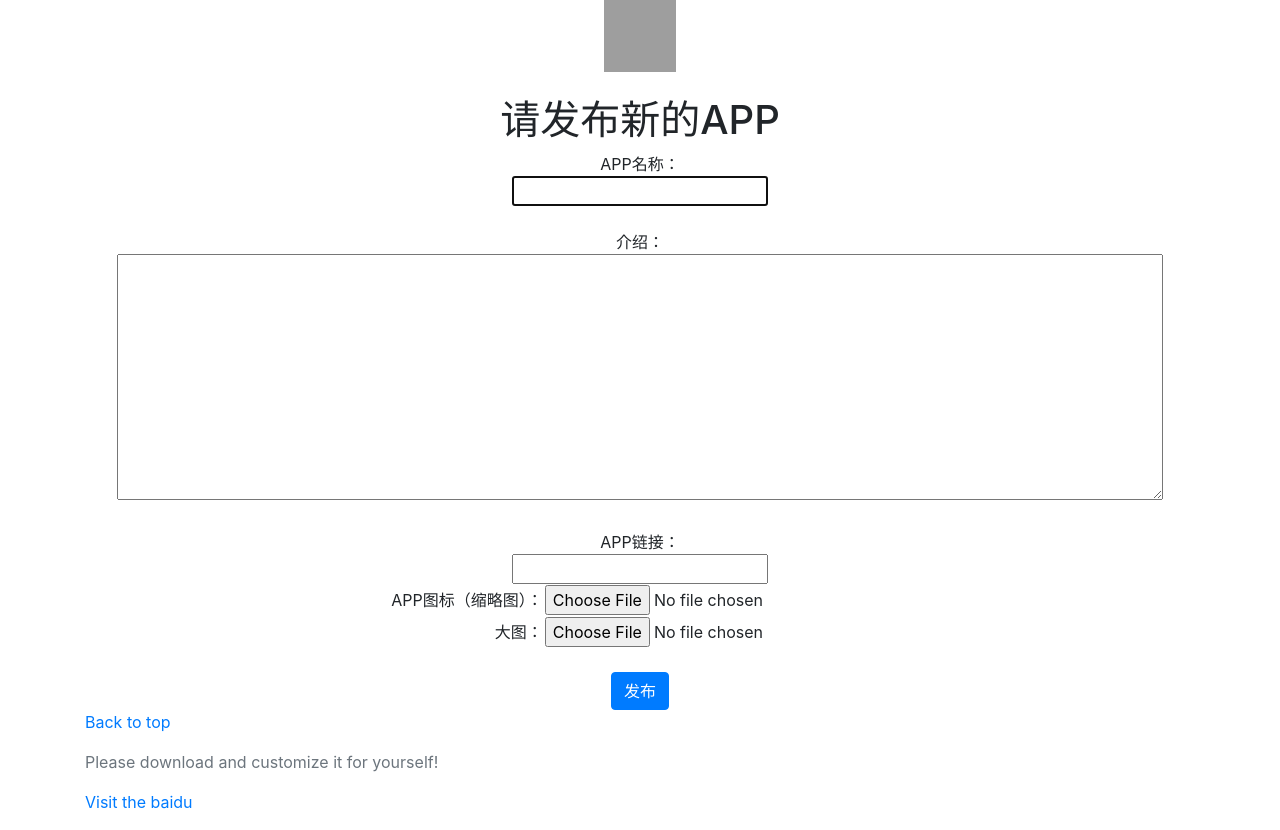
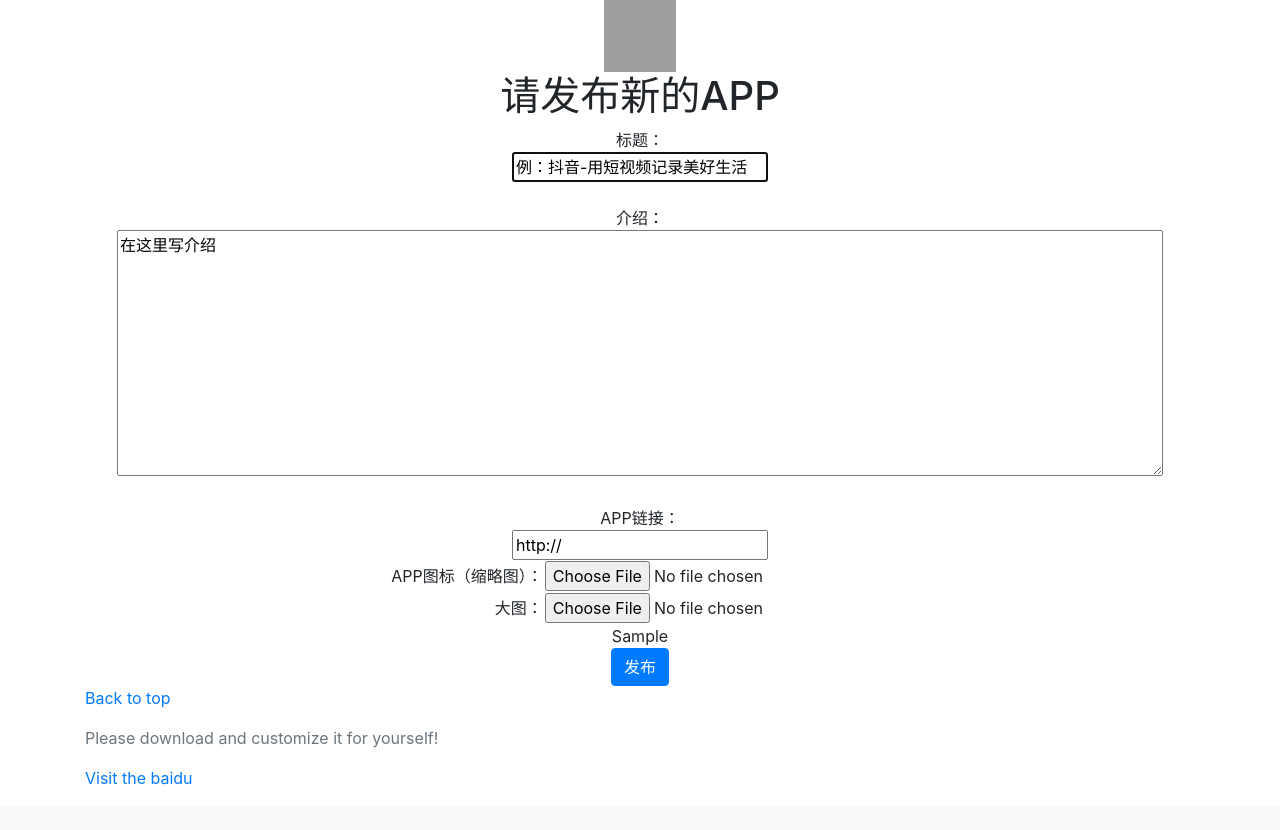
Before and after one commit to waityousea/product_hunt, a Django app: template products/templates/publish.html in a window 1280 px wide. Shown: the part 56-886 px from the top of the page. After the commit the page ends 841 px from the top, so only its background shows below. Run offline with Django 3.2, Linux system fonts and the light colour scheme; the template is opened without the code that fills it: most values are stand-ins (such as "Sample title", 1, 10 or a date in 2020); some libraries are stand-ins or nearby versions; grey boxes are pictures that could not be loaded.

Commit message:
产品发布页面完成

```diff
--- a/product_hunt/settings.py
+++ b/product_hunt/settings.py
@@ -127,3 +127,5 @@ STATIC_ROOT = os.path.join(BASE_DIR, 'static')
 STATIC_DIRS = [
     os.path.join(BASE_DIR, 'products/static')
 ]
+MEDIA_URL = '/media/'
+MEDIA_ROOT = os.path.join(BASE_DIR, 'media')
--- a/product_hunt/urls.py
+++ b/product_hunt/urls.py
@@ -17,6 +17,8 @@ from django.contrib import admin
 from django.urls import path,include
 import products.views
 import account.views
+from django.conf.urls.static import static
+from django.conf import settings
 
 urlpatterns = [
     path('admin/', admin.site.urls),
@@ -24,4 +26,4 @@ urlpatterns = [
     path('account/', include('account.urls')),
     path('products/', include('products.urls')),
 
-]
+] + static(settings.MEDIA_URL, document_root = settings.MEDIA_ROOT)
--- a/products/admin.py
+++ b/products/admin.py
@@ -1,3 +1,4 @@
 from django.contrib import admin
-
+from .models import Product
 # Register your models here.
+admin.site.register(Product)
--- a/products/templates/publish.html
+++ b/products/templates/publish.html
@@ -1,3 +1,7 @@
+
+{% extends "theme.html" %}
+{% load staticfiles %}
+{% block content %}
 <!DOCTYPE html>
 <html lang="en">
 <head>
@@ -5,34 +9,31 @@
     <title>Title</title>
 </head>
 <body>
-{% extends "theme.html" %}
-{% load staticfiles %}
-{% block content %}
-
-            <form method='POST' action="{% url '发布页面'%}" align="center" width="40%" entype="multipart/form-data" >
+            <form method="POST" action="{% url '发布页面'%}" align="center" width="40%" enctype="multipart/form-data" >
                  {% csrf_token %}  <!-- 防止网页攻击的一行代码 -->
-                <img class="mb-4" src="{% static "parking-sign.png"%}" width="72" height="72">
+                <img src="{% static "parking-sign.png"%}" width="72" height="72">
                 <h1>请发布新的APP</h1>
-                APP名称：<br>
-                <input type="text" name ="APP名称"  required autofocus><br><br>
+                标题：<br>
+                <input type="text" value="例：抖音-用短视频记录美好生活" name ="标题"  required autofocus><br><br>
                 介绍：<br>
-                <textarea cols="100" rows="10" name ="介绍" required autofocus></textarea><br><br>
+                <textarea cols="100" rows="10" name ="介绍" required autofocus>在这里写介绍</textarea><br><br>
                 APP链接：<br>
-                <input type="text" name ="APP链接"  required autofocus>
-                <table align="center">
+                <input type="text" name ="APP链接" value="http://" required autofocus>
+               <table align="center">
                     <tr>
                         <td>APP图标（缩略图）：</td>
-                        <td><input type="file" name ="APP图标"></td>
+                        <td><input type="file" name ="APP图标" required autofocus></td>
                     </tr>
                     <tr>
                         <td align="right" >大图：</td>
-                        <td> <input type="file" name ="大图"></td>
+                        <td> <input type="file" name ="大图" required autofocus></td>
                     </tr>
+
                 </table>
+                {{ 错误 }}
                 <br>
                 <input class="btn btn-primary" type="submit" value="发布">
             </form>
-
-{% endblock content %}
 </body>
 </html>
+{% endblock content %}
--- a/templates/theme.html
+++ b/templates/theme.html
@@ -7,7 +7,7 @@
     <meta name="description" content="">
     <meta name="author" content="Mark Otto, Jacob Thornton, and Bootstrap contributors">
     <meta name="generator" content="Jekyll v3.8.5">
-    <title>Album example · Bootstrap</title>
+    <title></title>
 
     <link rel="canonical" href="https://getbootstrap.com/docs/4.3/examples/album/">
 
@@ -32,7 +32,7 @@
       }
     </style>
     <!-- Custom styles for this template -->
-    <link href="album.css" rel="stylesheet">
+
   </head>
   <body>
           <nav class="navbar navbar-expand-lg navbar-light bg-light">
```
Also changed, not shown: products/models.py (+17 -0 lines), products/views.py (+28 -5 lines), products/migrations/0001_initial.py (added).
